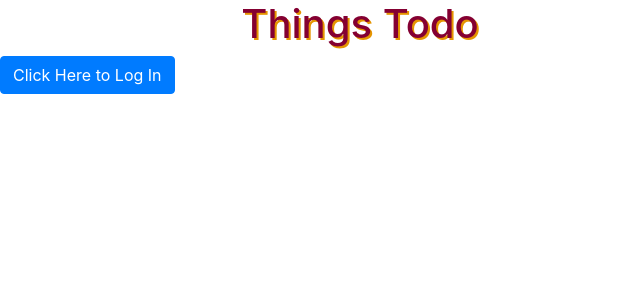
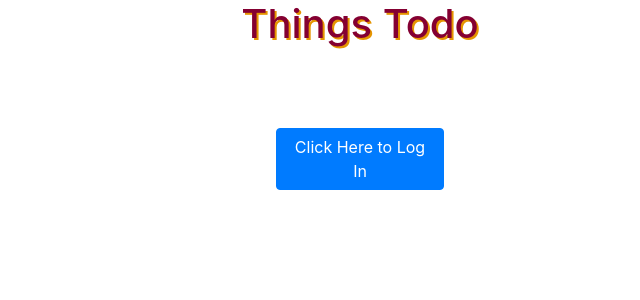
Before and after one commit to EthanSchoen/todo-react, a React (Vite) app: page / in a window 1280 px wide. Shown: the top 300 px of the page, without its empty margins (0-640 px from the left). Built offline with nearby package versions, Linux system fonts and the light colour scheme.

Commit message:
ready for integration with backend

```diff
--- a/src/index.tsx
+++ b/src/index.tsx
@@ -58,7 +58,6 @@ const taskReducer = (state: Task[], action: TaskAction) => {
 };
 
 const listReducer = (state: TaskList[], action: ListAction) => {
-  console.log(action);
   if (action.type === LIST_REMOVE) {
     return state.filter((list) => {
       if (list.id !== action.payload.id) return list;
@@ -198,7 +197,7 @@ const Application = () => {
           </div>
         )
       ) : (
-        <div>
+        <div className="loginButton">
           <Button onClick={(_) => setLoggedin(true)}>
             Click Here to Log In
           </Button>
--- a/src/styles.css
+++ b/src/styles.css
@@ -22,6 +22,11 @@ body {
   max-width: 45em;
   background-color: var(--hightlight-1);
   color: var(--main-txt-color);
+}
+
+.loginButton {
+  margin: 5em auto;
+  width: 10.5em;
 }
 
 #newtask {
```
